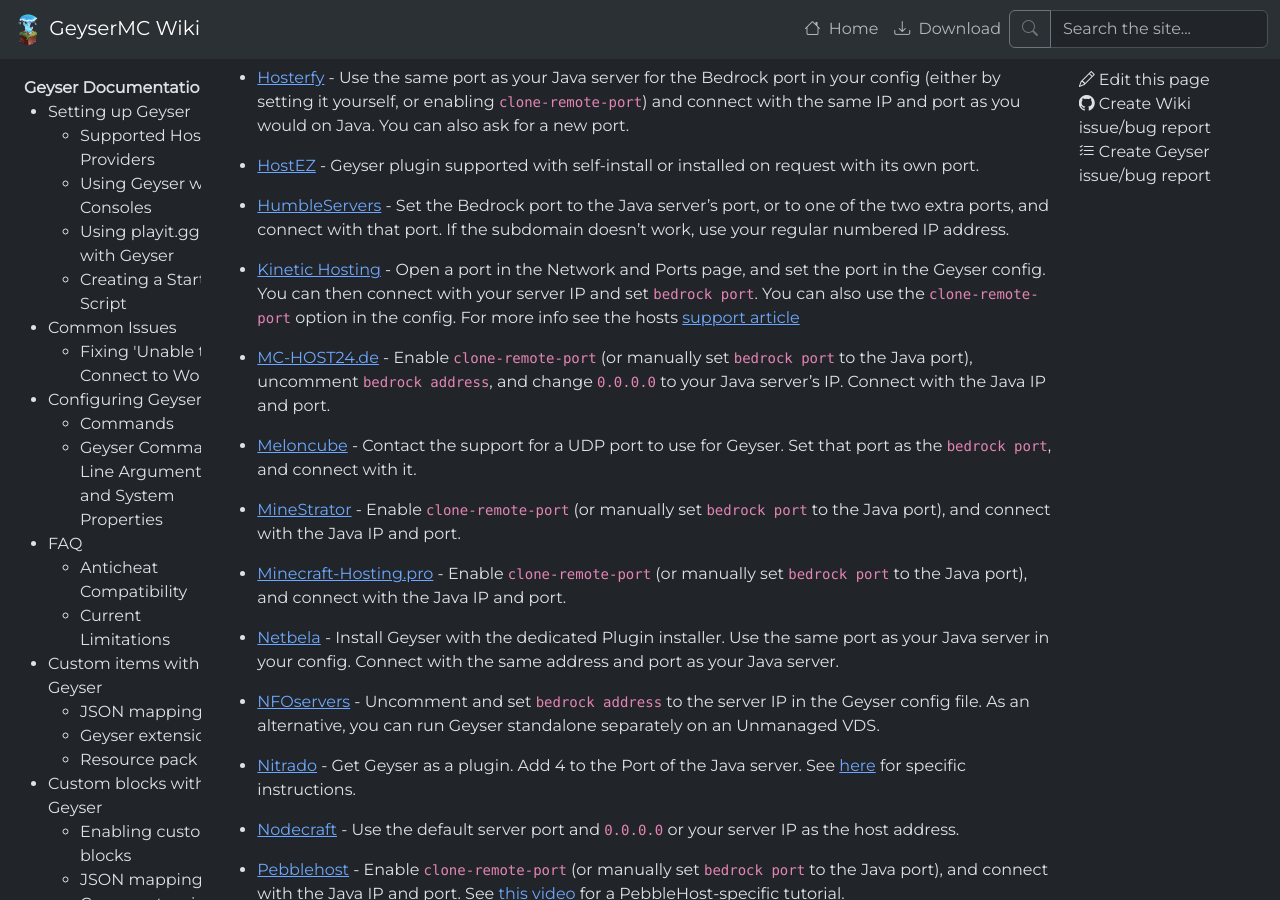
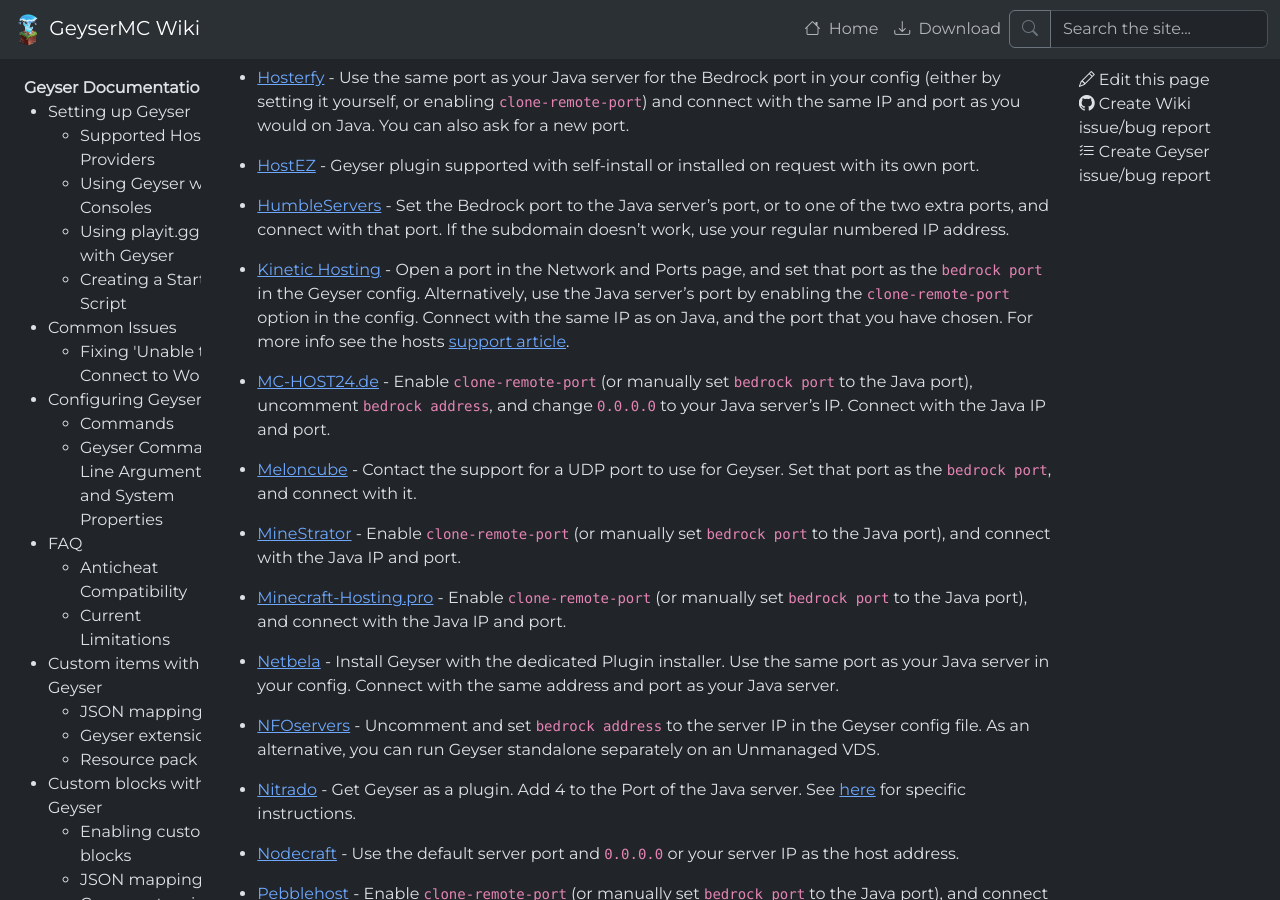
Before and after one commit to GeyserMC/GeyserWiki, a Jekyll site: the page built from _docs/geyser/supported-hosting-providers.md, in a window 1280 px wide and 900 px high, scrolled down 3711 px. Built offline with Jekyll 4.4.1, drawn with Linux system fonts in a browser that asks for light colours.

Commit message:
Update _data/providers.json

```diff
--- a/_data/providers.json
+++ b/_data/providers.json
@@ -252,7 +252,7 @@
     {
       "name": "Kinetic Hosting",
       "url": "https://kinetichosting.net/",
-      "description": "Open a port in the Network and Ports page, and set the port in the Geyser config. You can then connect with your server IP and set `bedrock port`. You can also use the `clone-remote-port` option in the config. For more info see the hosts [support article](https://www.kinetichosting.net/articles/minecraft-java/plugins/geyser)"
+      "description": "Open a port in the Network and Ports page, and set that port as the `bedrock port` in the Geyser config. Alternatively, use the Java server's port by enabling the `clone-remote-port` option in the config. Connect with the same IP as on Java, and the port that you have chosen. For more info see the hosts [support article](https://www.kinetichosting.net/articles/minecraft-java/plugins/geyser)."
     },
     {
       "name": "MC-HOST24.de",
```
